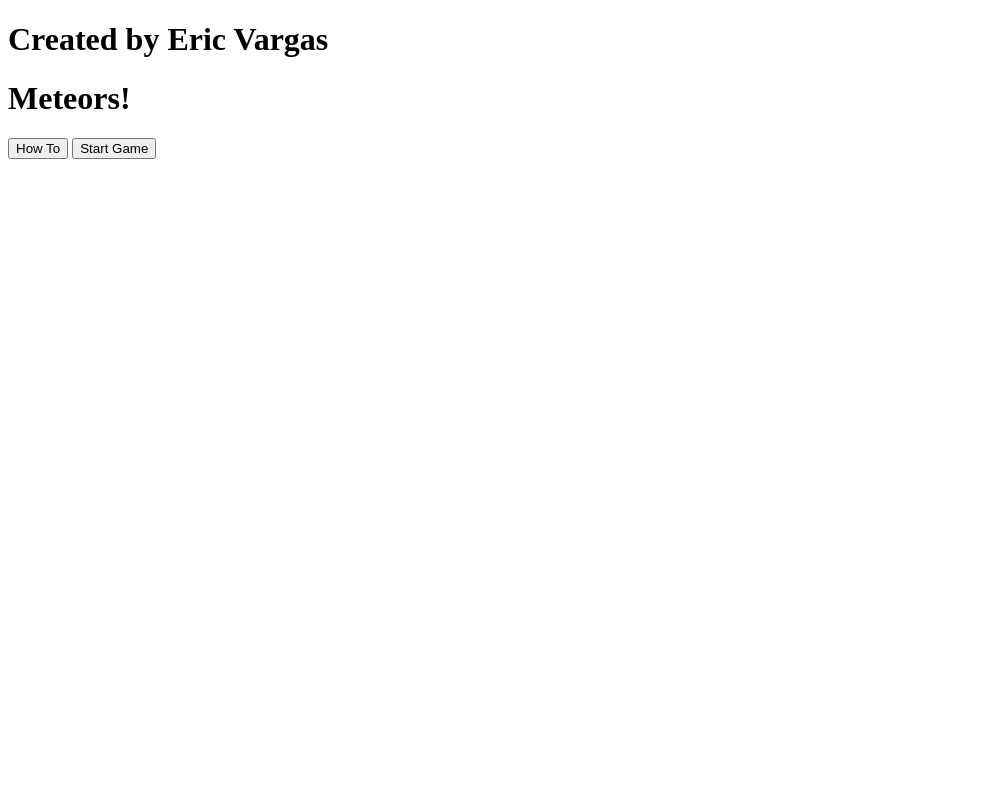
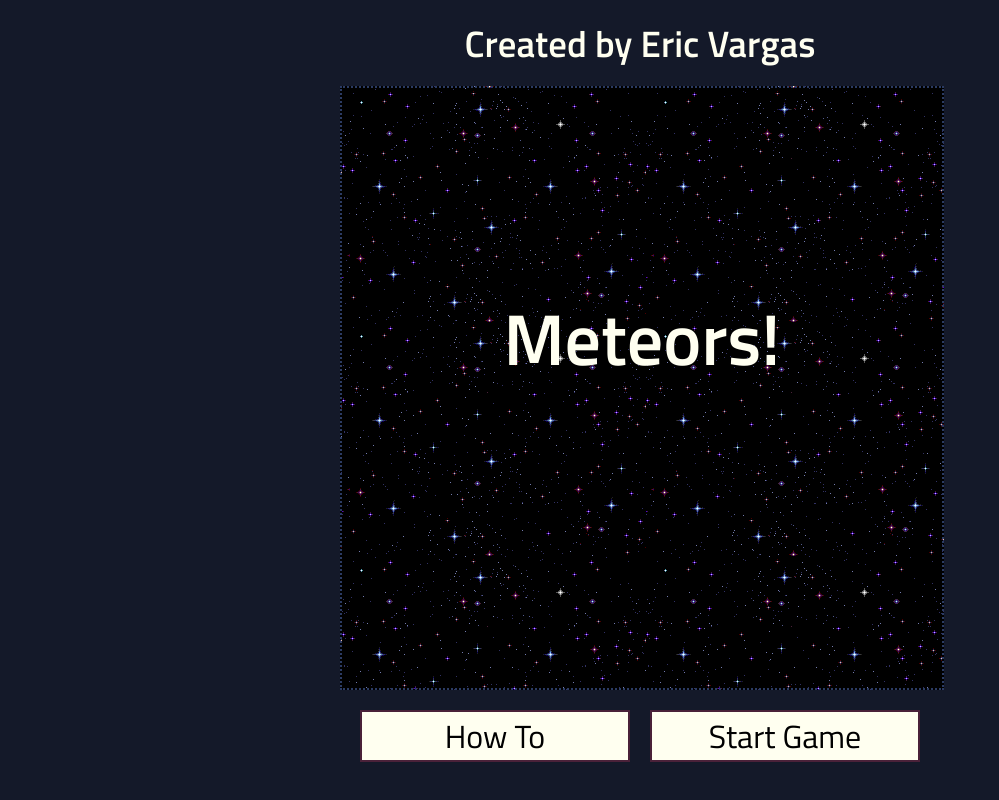
Before and after one commit to ericVargas/meteors, a plain HTML site: page index.html in a window 1280 px wide. Shown: the whole page, without its empty margins (0-999 px from the left). Drawn offline with Linux system fonts and the light colour scheme.

Commit message:
styled landing page and updated README

```diff
--- a/index.html
+++ b/index.html
@@ -10,15 +10,15 @@
 <body>
     <div class="container">
         <h1>Created by Eric Vargas</h1>
-        <div class='screen'>
+        <div class='screen' id='land'>
             <h1 id='title'>Meteors!</h1>
         </div>
-        <div class='buttons'>
+        <div class='bDiv'>
             <button id='bHow'>How To</button>
             <button id='bStart'>Start Game</button>
         </div>
     </div>
-    <script src="script.js"></script>
+    <script src='script.js'></script>
 </body>
 
 </html>
--- a/style.css
+++ b/style.css
@@ -0,0 +1,59 @@
+@import url('https://fonts.googleapis.com/css?family=Titillium+Web:400,600');
+
+* {
+    margin: 0;
+    padding: 0;
+    font-family: 'Titillium Web', sans-serif;
+    color: #fffff0;
+}
+
+body {
+    height: 100%;
+    background-color: #141929;
+}
+
+.container {
+    width: 600px;
+    margin: 0 auto;
+}
+
+h1 {
+    text-align: center;
+    padding: 15px;
+    font-size: 2.3rem;
+}
+
+.screen {
+    width: 100%;
+    height: 600px;
+    border: 2px dotted #2b3b63;
+}
+
+#land {
+    background-image: url("images/space.gif");
+}
+
+#game {
+    background-image: url("images/warp.gif");
+    background-size: cover;
+}
+
+#title {
+    font-size: 4.5rem;
+    position: relative;
+    top: 30%;
+}
+
+.bDiv {
+    padding: 20px;
+    display: grid;
+    grid-template-columns: repeat(2, 1fr);
+    grid-gap: 20px;
+}
+
+button {
+    font-size: 2rem;
+    border: 2px solid #4A2139;
+    color: #000;
+    background-color: #fffff0;
+}
```
Also changed, not shown: 1 other file.
